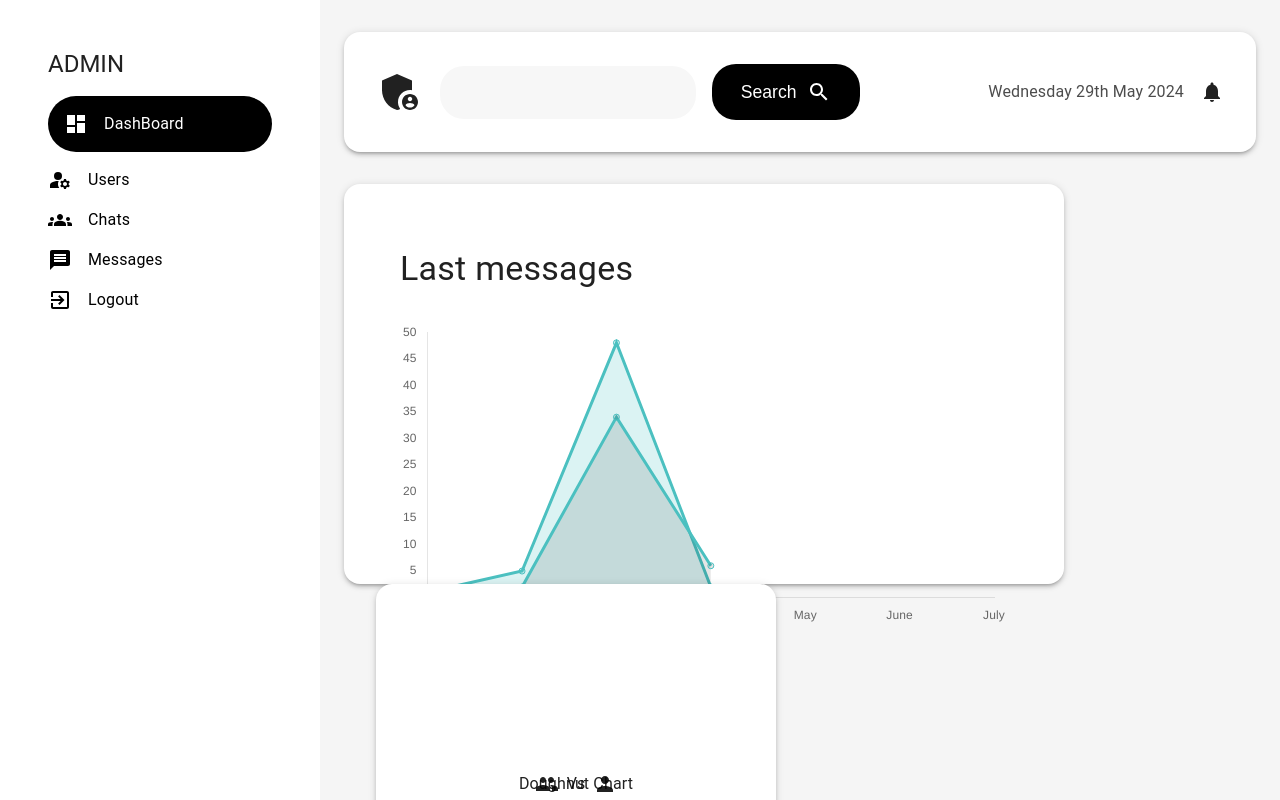
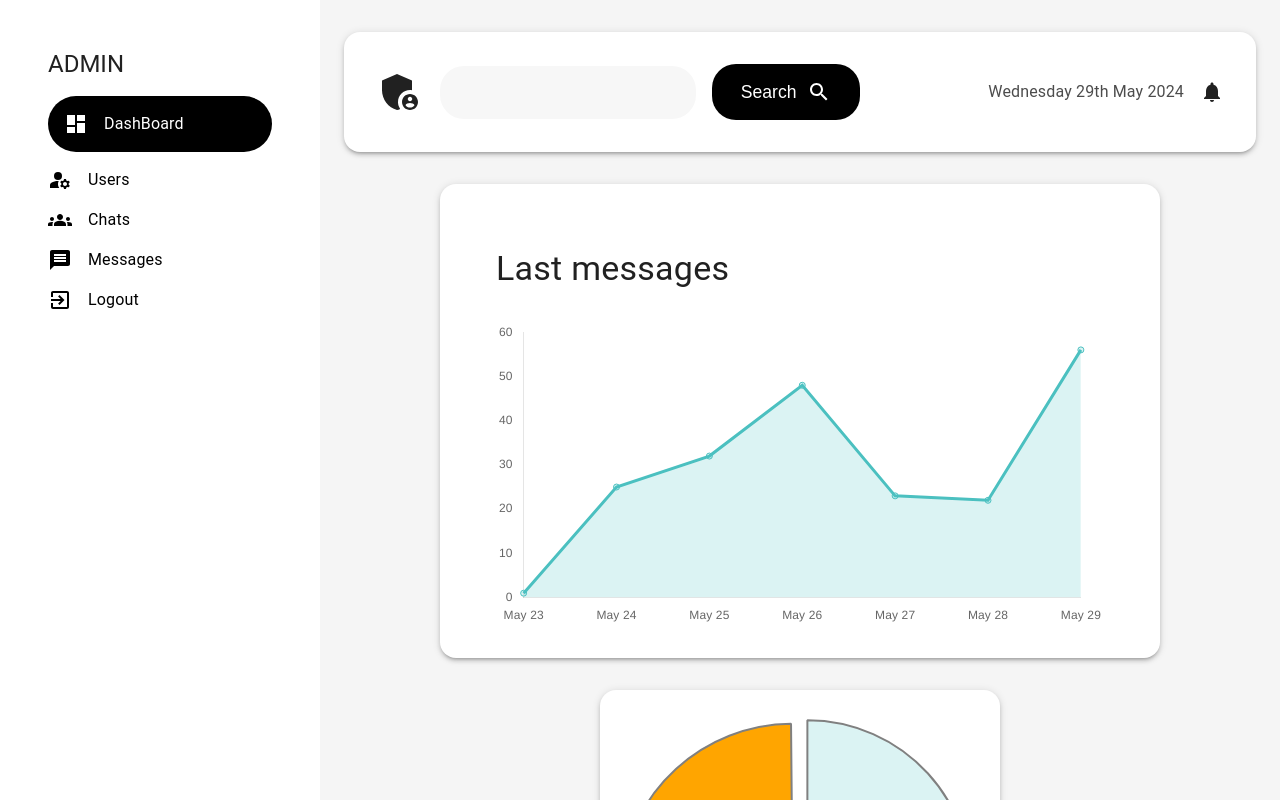
Before and after one commit to Yashu9844/MERN_CHAT, a React (Vite) app in the folder client/: page /admin/dashboard in a window 1280 px wide. Shown: the top 800 px of the page. Built offline with nearby package versions, Linux system fonts and the light colour scheme.

Commit message:
chart completed

```diff
--- a/client/src/components/specific/Charts.jsx
+++ b/client/src/components/specific/Charts.jsx
@@ -1,6 +1,8 @@
 import React from 'react';
 import { Line, Doughnut } from 'react-chartjs-2';
 import { ArcElement, CategoryScale, Chart as Chartjs, Filler, Legend, LineElement, LinearScale, PointElement, Tooltip } from 'chart.js';
+import { getLast7Days } from '../../lib/features';
+
 
 Chartjs.register(
     CategoryScale,
@@ -13,6 +15,7 @@ Chartjs.register(
     Legend
 );
 
+const labels = getLast7Days();
 const lineChartOptions = {
     responsive: true,
     plugins: {
@@ -25,13 +28,11 @@ const lineChartOptions = {
     },
     scales: {
         x: {
-
             grid: {
                 display: false
             }
         },
         y: {
-
             grid: {
                 display: false
             }
@@ -39,21 +40,14 @@ const lineChartOptions = {
     }
 };
 
-const LineCharts = () => {
+const LineCharts = ({value=[]}) => {
     const data = {
-        labels: ['January', 'February', 'March', 'April', 'May', 'June', 'July'],
+        labels,
         datasets: [
             {
                 label: 'Sample Dataset',
-                data: [1, 2, 34,6],
-                fill: true,
-                borderColor: 'rgba(75,192,192,1)',
-                // backgroundColor: 'rgba(75,192,192,0.2)'
-            },
-            {
-                label: 'Sample Dataset',
-                data: [1, 5, 48,2],
-                fill: true,
+                data: value, // Ensure data has the same length as labels
+                fill: true, //
                 borderColor: 'rgba(75,192,192,1)',
                 backgroundColor: 'rgba(75,192,192,0.2)'
             },
@@ -65,12 +59,39 @@ const LineCharts = () => {
     );
 };
 
-const DoughnutCharts = () => {
-    return (
-        <div>
-            Doughnut Chart
-        </div>
-    );
+const dognutChartOptions ={
+    responsive: true,
+    plugins: {
+        legend: {
+            display: false,
+        },
+        title: {
+            display: false
+        }
+    },
+
+
+
+}
+
+
+const DoughnutCharts = ({value=[],labels=[]}) => {
+    const data = {
+        labels,
+        datasets: [
+            {
+                label: 'Total Chats vs group Chats',
+                data: value, // Ensure data has the same length as labels
+                fill: true, //
+                borderColor: 'gray',
+                backgroundColor: ['rgba(75,192,192,0.2)',"orange"],
+                offset:40
+            },
+        ]
+    };
+    return <Doughnut data={data} options={dognutChartOptions} style={{
+        zIndex:10
+    }}  />
 };
 
 export { LineCharts, DoughnutCharts };
--- a/client/src/lib/features.js
+++ b/client/src/lib/features.js
@@ -1,3 +1,5 @@
+import moment from "moment";
+
 const fileFormat =(url = '')=>{
 
     const fileExt = url.split(".").pop();
@@ -14,4 +16,17 @@ const fileFormat =(url = '')=>{
 
 const transeformImage = (url = '',width=100)=> url;
 
-export {fileFormat,transeformImage}
+const getLast7Days = ()=>{
+ const currentDate = moment();
+
+ const lastSevenDays = [];
+
+ for(let i =0;i<7;i++){
+    lastSevenDays.unshift(currentDate.format("MMM D"));
+    currentDate.subtract(1,"days");
+ }
+ return lastSevenDays;
+
+}
+
+export {fileFormat,transeformImage,getLast7Days}
--- a/client/src/pages/DashBoard/DashBoard.jsx
+++ b/client/src/pages/DashBoard/DashBoard.jsx
@@ -81,7 +81,15 @@ const DashBoard = () => {
     <AdminLayout>
       <Container component={"main"}>
         {Appbar}
-        <Stack direction={"row"} spacing={"2rem"} flexWrap={"wrap"}>
+        <Stack direction={{
+          xs: "column",
+          lg: "row"
+        }} flexWrap={"wrap"} justifyContent={"center"} alignItems={{
+          xs: "center",
+          lg: "stretch"
+        }} sx={{
+          gap:"2rem"
+        }}>
           <Paper
             elevation={3}
             sx={{
@@ -89,11 +97,11 @@ const DashBoard = () => {
               borderRadius: "1rem",
               width: "100%",
               maxWidth: "45rem",
-              height: "25rem"
+
             }}
           >
             <Typography margin={"2rem 0"} variant='h4'>Last messages</Typography>
-            <LineCharts/>
+            <LineCharts value={[1,25,32,48,23,22,56]} />
           </Paper>
           <Paper
             elevation={3}
@@ -109,7 +117,7 @@ const DashBoard = () => {
               height: "25rem"
             }}
           >
-            <DoughnutCharts/>
+            <DoughnutCharts labels={["single Chats","Group Chats"]} value={[23,64]} />
             <Stack
               position="absolute"
               direction={"row"}
```
